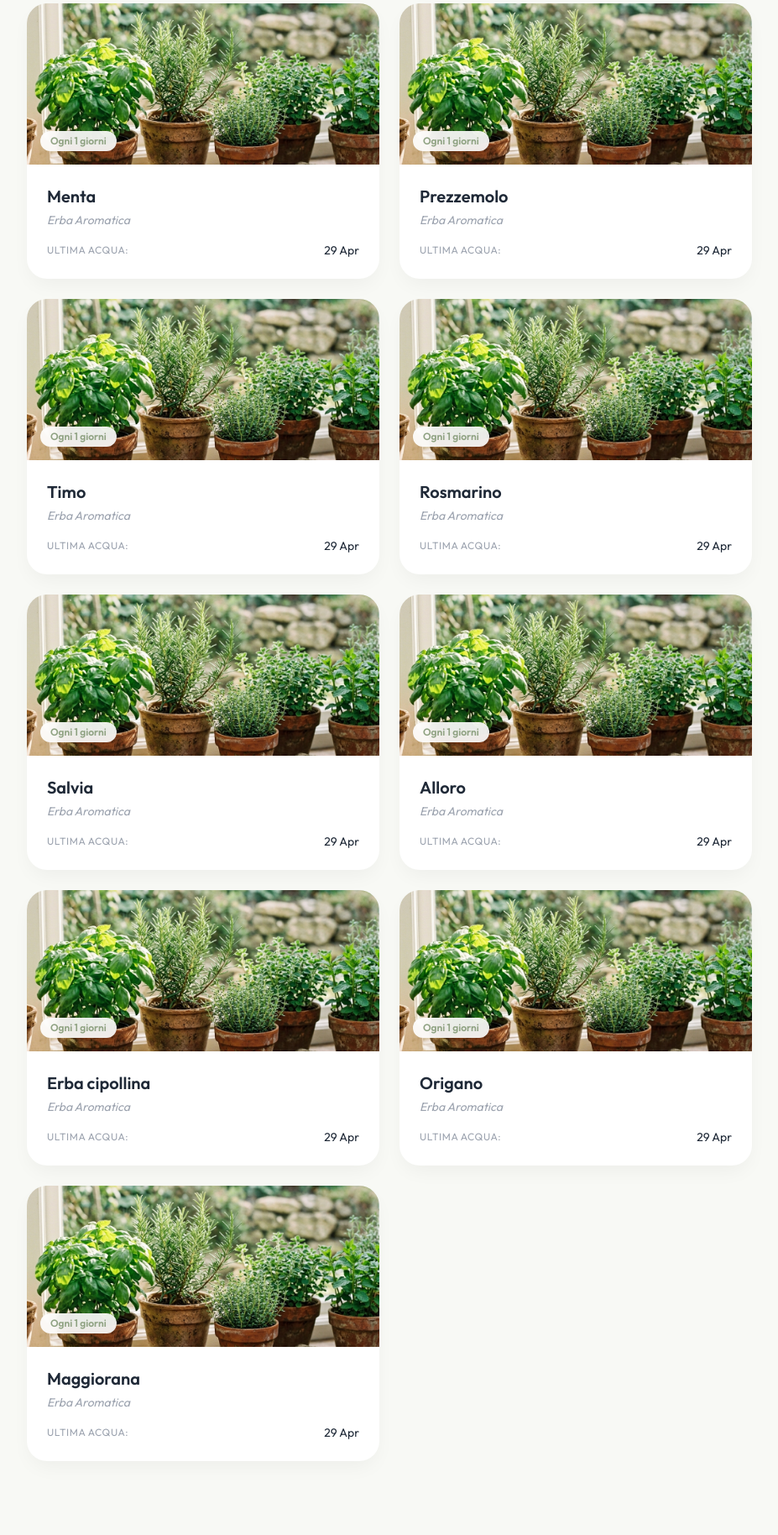
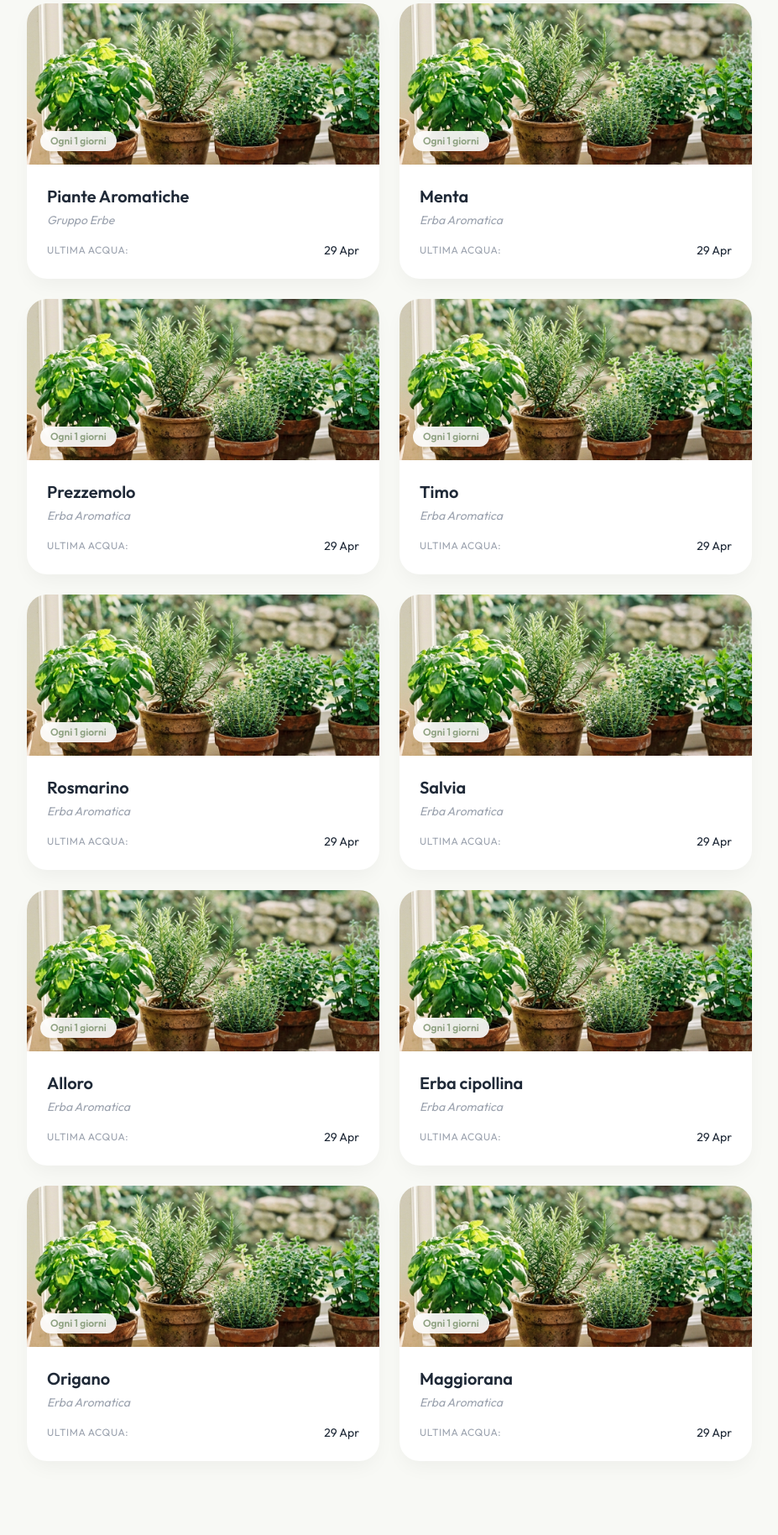
Before and after one commit to mietta-ux/piante, a Flask app: template templates/index.html in a window 1280 px wide. Shown: the part 557-2385 px from the top of the page at 84% size, without its empty margins (176-1103 px from the left). Run offline with Flask 3, Linux system fonts and the light colour scheme; the template is opened without the code that fills it: values that come from a table or form of the project are taken from there, others are empty; some libraries are stand-ins or nearby versions.

Commit message:
Creata struttura a cartelle per le Piante Aromatiche

```diff
--- a/app.py
+++ b/app.py
@@ -36,17 +36,27 @@ def init_db():
                 watering_frequency=1,
                 image_url='fiori.png'
             )
+
+            # Categoria Erbe Aromatiche
+            plant_aromatiche = Plant(
+                name='Piante Aromatiche',
+                species='Gruppo Erbe',
+                watering_frequency=1,
+                image_url='aromatiche.png'
+            )
             db.session.add(plant1)
             db.session.add(plant3)
+            db.session.add(plant_aromatiche)
 
-            # Erbe Aromatiche
+            # Erbe Aromatiche (Figlie)
             erbe = ['Menta', 'Prezzemolo', 'Timo', 'Rosmarino', 'Salvia', 'Alloro', 'Erba cipollina', 'Origano', 'Maggiorana']
             for erba in erbe:
                 nuova_erba = Plant(
                     name=erba,
                     species='Erba Aromatica',
                     watering_frequency=1,
-                    image_url='aromatiche.png'
+                    image_url='aromatiche.png',
+                    parent=plant_aromatiche
                 )
                 db.session.add(nuova_erba)
 
@@ -54,7 +64,7 @@ def init_db():
 
 @app.route('/')
 def index():
-    plants = Plant.query.all()
+    plants = Plant.query.filter_by(parent_id=None).all()
     return render_template('index.html', plants=plants)
 
 @app.route('/plant/<int:id>')
--- a/models.py
+++ b/models.py
@@ -11,6 +11,9 @@ class Plant(db.Model):
     watering_frequency = db.Column(db.Integer, default=1)  # in days
     last_watered = db.Column(db.DateTime, default=datetime.utcnow)
     created_at = db.Column(db.DateTime, default=datetime.utcnow)
+
+    parent_id = db.Column(db.Integer, db.ForeignKey('plant.id'), nullable=True)
+    children = db.relationship('Plant', backref=db.backref('parent', remote_side=[id]))
 
     notes = db.relationship('DiaryNote', backref='plant', lazy=True, cascade="all, delete-orphan")
 
```
Also changed, not shown: templates/plant_detail.html (+30 -0 lines).
